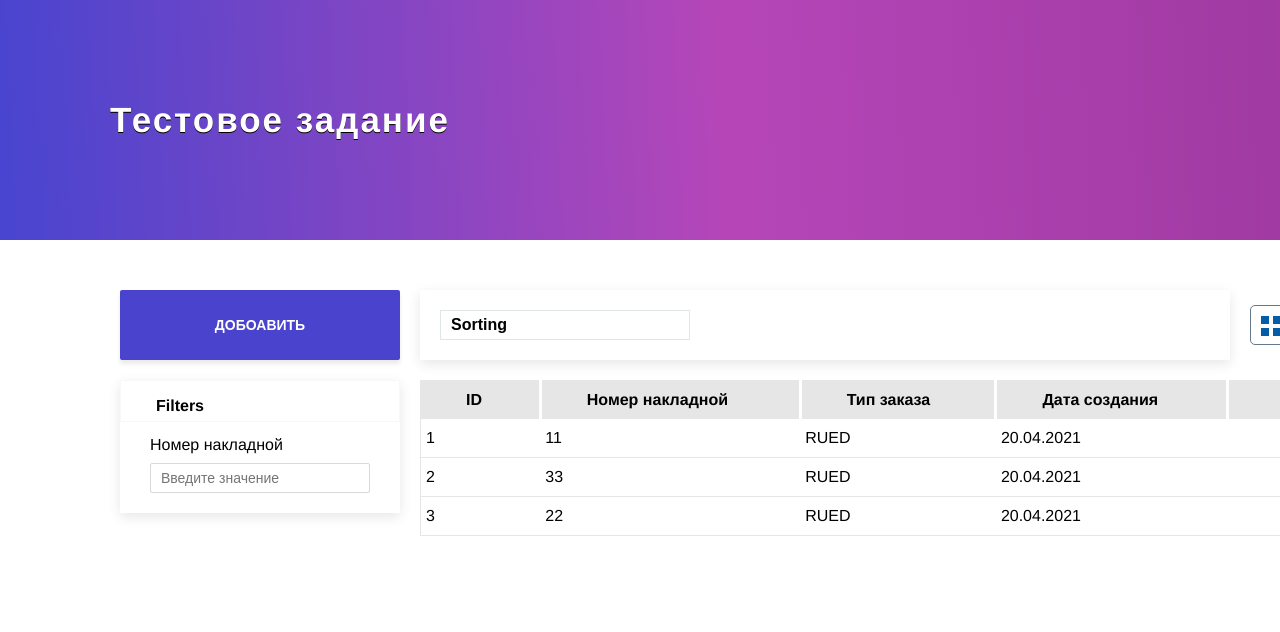
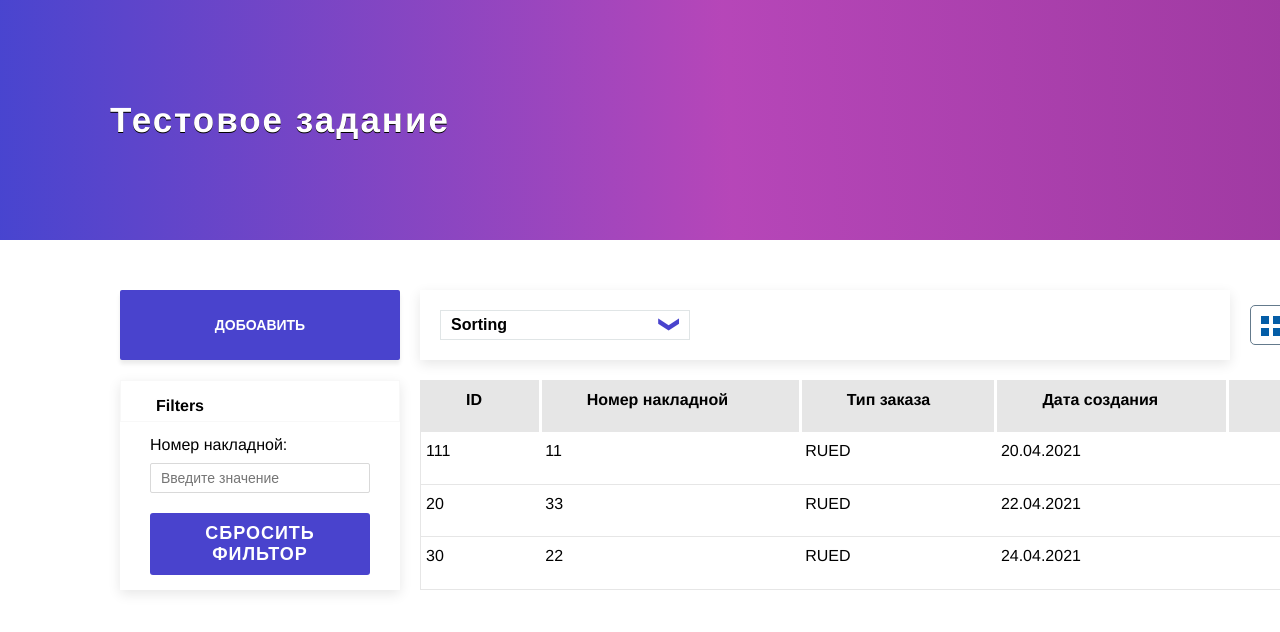
Before and after one commit to naumkin-aleksandr/to-do_list_vue, a Vue app: page /#/ in a window 1280 px wide. Shown: the top 632 px of the page. Built offline with nearby package versions, Linux system fonts and the light colour scheme.

Commit message:
added filtering and sorting

```diff
--- a/src/App.vue
+++ b/src/App.vue
@@ -15,7 +15,7 @@
 
 <script>
 
-import AddWaybill from './components/AddWaybil.vue';
+import AddWaybill from './components/AddWaybill.vue';
 import Sorting from './components/Sorting.vue';
 import Filters from './components/Filters.vue';
 import ToggleView from './components/ToggleView.vue';
--- a/src/components/AddWaybil.vue
+++ b/src/components/AddWaybill.vue
@@ -8,7 +8,7 @@
       >
       <div class="wrap-form ">
         <h3>Добавление</h3>
-      <form>
+      <form  @submit.prevent="addWaybill">
         <label for="nomber">Номер накладной</label>
         <input id="number" type="text" v-model="number" placeholder="Введите значение">
         <label for="type">Тип заказа</label>
@@ -17,7 +17,7 @@
           <option value="RUEX">RUEX</option>
           <option value="RUSG">RUSG</option>
         </select>
-        <button class="btn-add" @click.prevent="addWaybill" type="submit">Сохранить</button>
+        <button class="btn-add" type="submit">Сохранить</button>
       </form>
     </div>
     </div>
@@ -82,7 +82,7 @@ export default {
     position: fixed;
     top: 0;
     left: 0;
-    z-index: 1;
+    z-index: 3;
 
     &_hide {
       width: 1px;
--- a/src/components/Filters.vue
+++ b/src/components/Filters.vue
@@ -1,22 +1,54 @@
 <template>
   <div class="filters">
     <h3 class="filters__title">Filters</h3>
-    <form class="filters__form" action="#">
+    <form class="filters__form" @submit.prevent action="#">
       <label
         class="filters__label"
         for="filter-number-Account"
       >
-        Номер накладной
+        Номер накладной:
       </label>
       <input
         class="filters__input"
+        id="filter-number-Account"
+        v-model="message"
+        @keyup.enter="callFilter"
         type="text"
         placeholder="Введите значение"
-        id="filter-number-Account"
       />
     </form>
+    <button
+      class="filters__btn-cancel"
+      :class="{'filters__btn-cancel_active': activeBtn}"
+      @click="closeFilter"
+      >Сбросить фильтор</button>
   </div>
 </template>
+
+<script>
+import { mapMutations } from 'vuex';
+
+export default {
+  data() {
+    return {
+      message: '',
+      activeBtn: false,
+    };
+  },
+  methods: {
+    ...mapMutations(['openResultFilter', 'closeResultFilter']),
+    callFilter() {
+      this.openResultFilter(this.message);
+      this.message = '';
+      this.activeBtn = true;
+    },
+    closeFilter() {
+      this.closeResultFilter();
+      this.activeBtn = false;
+    },
+  },
+};
+</script>
 
 <style lang="scss" scoped>
   .filters {
@@ -54,5 +86,22 @@
       border: 1px solid #d9d9d9;
       border-radius: 2px;
     }
+
+    &__btn-cancel {
+      margin: 0 30px 15px;
+      padding: 10px 20px;
+      font-weight: 700;
+      font-size: 18px;
+      text-transform: uppercase;
+      letter-spacing: 1px;
+      color: #fff;
+      background: #4943cd;
+      border-radius: 3px;
+      cursor: pointer;
+
+      &_active {
+        background: #a039a2;
+      }
+    }
   }
 </style>
--- a/src/components/Sorting.vue
+++ b/src/components/Sorting.vue
@@ -1,58 +1,65 @@
 <template>
   <div class="sorting">
     <button
-        class="sorting__btn-open-list"
-        id="btn-sorting-open-list"
+      class="sorting__btn-open-list"
+      :class="{'sorting__btn-open-list_active': !sortingList}"
+      @click="openSortingList"
     >
-        Sorting
+      Sorting
     </button>
 
-    <ul class="sorting__list visuallyhidden" id="sorting-list">
-      <li class="sorting__item">
-        <button class="sorting__btn" id="ID-ascending">
-          ID - по возрастанию
-        </button>
-      </li>
-      <li class="sorting__item">
-        <button class="sorting__btn" id="ID-descending">
-            ID - по убыванию
-        </button>
-      </li>
-      <li class="sorting__item">
-        <button
-            class="sorting__btn"
-            id="date-creation-ascending"
-        >
-            Дата создания - по возрастанию
-        </button>
-      </li>
-      <li class="sorting__item">
-        <button
-            class="sorting__btn"
-            id="date-creation-descending"
-        >
-            Дата создания - по убыванию
-        </button>
-      </li>
-      <li class="sorting__item">
-        <button class="sorting__btn" id="type-order-RUED">
-            Тип заказа RUED
-        </button>
-      </li>
-      <li class="sorting__item">
-        <button class="sorting__btn" id="type-order-RUEX">
-          Тип заказа RUEX
-        </button>
-      </li>
-      <li class="sorting__item">
-        <button class="sorting__btn" id="type-order-RUSG">
-          Тип заказа RUSG
+    <ul
+      class="sorting__list"
+      :class="{visuallyhidden: sortingList}"
+      >
+      <li v-for="btn in listBtnSorting" :key="btn.type" class="sorting__item">
+        <button class="sorting__btn" @click="callSorting(btn.type)">
+          {{btn.text}}
         </button>
       </li>
     </ul>
-</div>
-<!-- /.sorting -->
+  </div>
 </template>
+
+<script>
+import { mapMutations } from 'vuex';
+
+export default {
+  data() {
+    return {
+      sortingList: true,
+      listBtnSorting: [
+        {
+          text: 'ID - по возрастанию',
+          type: 'IdAscending',
+        },
+        {
+          text: 'ID - по убыванию',
+          type: 'IdDescending',
+        },
+        {
+          text: 'Дата создания - по возрастанию',
+          type: 'dateAscending',
+        },
+        {
+          text: 'Дата создания - по убыванию',
+          type: 'dateDescending',
+        },
+      ],
+    };
+  },
+  methods: {
+    ...mapMutations(['sortingWaybills']),
+    callSorting(type) {
+      this.sortingWaybills(type);
+      this.openSortingList();
+    },
+    openSortingList() {
+      this.sortingList = !this.sortingList;
+    },
+  },
+};
+</script>
 
 <style lang="scss" scoped>
   .sorting {
@@ -78,20 +85,19 @@
       cursor: pointer;
 
     &::before {
-      content: "";
-      width: 10px;
-      height: 6px;
-      background-repeat: no-repeat;
-      background-position: -24px -18px;
+      content: "\276F";
+      font-size: 20px;
+      color: #4943cd;
       position: absolute;
       top: 50%;
-      transform: translateY(-50%);
+      transform: translateY(-50%) rotate(90deg);
       right: 10px;
     }
 
       &_active {
         &::before {
-          transform: translateY(-50%) rotate(-90deg);
+          color: #a039a2;
+          transform: translateY(-50%) rotate(0deg);
         }
       }
     }
@@ -101,7 +107,7 @@
       position: absolute;
       top: 50px;
       left: 20px;
-      z-index: 4;
+      z-index: 2;
     }
 
     &__item {
--- a/src/store/index.js
+++ b/src/store/index.js
@@ -1,6 +1,8 @@
 import Vue from 'vue';
 import Vuex from 'vuex';
 import waybills from './modules/waybills';
+
+export const bus = new Vue();
 
 Vue.use(Vuex);
 
--- a/src/store/modules/waybills.js
+++ b/src/store/modules/waybills.js
@@ -2,24 +2,25 @@ export default {
   state: {
     waybills: [
       {
-        id: 1,
+        id: 111,
         date: '20.04.2021',
         number: '11',
         type: 'RUED',
       },
       {
-        id: 2,
-        date: '20.04.2021',
+        id: 20,
+        date: '22.04.2021',
         number: '33',
         type: 'RUED',
       },
       {
-        id: 3,
-        date: '20.04.2021',
+        id: 30,
+        date: '24.04.2021',
         number: '22',
         type: 'RUED',
       },
     ],
+    valueFilter: null,
   },
   mutations: {
     createWaybill(state, newWaybill) {
@@ -31,9 +32,36 @@ export default {
     editWaybill(state, editedElem) {
       state.waybills = state.waybills.map((el) => (el.id === editedElem.id ? editedElem : el));
     },
+    sortingWaybills(state, type) {
+      function getNumber(str) {
+        return +str.replace(/[^\d]/g, '');
+      }
+
+      const sortType = {
+        IdAscending: () => state.waybills.sort((a, b) => b.id - a.id),
+        IdDescending: () => state.waybills.sort((a, b) => a.id - b.id),
+        dateAscending: () => {
+          state.waybills.sort((a, b) => getNumber(b.date) - getNumber(a.date));
+        },
+        dateDescending: () => {
+          state.waybills.sort((a, b) => getNumber(a.date) - getNumber(b.date));
+        },
+      };
+
+      sortType[type]();
+    },
+    openResultFilter(state, value) {
+      state.valueFilter = value;
+    },
+    closeResultFilter(state) {
+      state.valueFilter = null;
+    },
   },
   getters: {
-    allWaybills(state) {
+    getWaybills(state) {
+      if (state.valueFilter !== null) {
+        return state.waybills.filter((el) => el.number === state.valueFilter);
+      }
       return state.waybills;
     },
   },
--- a/src/views/CardBlock.vue
+++ b/src/views/CardBlock.vue
@@ -1,6 +1,6 @@
 <template>
   <div class="card-list">
-    <CardItem  v-for="waybill in allWaybills" :key="waybill.id" :waybill="waybill"/>
+    <CardItem  v-for="waybill in getWaybills" :key="waybill.id" :waybill="waybill"/>
   </div>
 </template>
 
@@ -13,7 +13,7 @@ export default {
     CardItem,
   },
   computed: {
-    ...mapGetters(['allWaybills']),
+    ...mapGetters(['getWaybills']),
   },
 };
 </script>
--- a/src/views/TabularView.vue
+++ b/src/views/TabularView.vue
@@ -7,7 +7,7 @@
       <th>Дата создания</th>
       <th></th>
     </tr>
-    <TableItem v-for="waybill in allWaybills" :key="waybill.id" :waybill="waybill"/>
+    <TableItem v-for="waybill in getWaybills" :key="waybill.id" :waybill="waybill"/>
   </table>
 </template>
 
@@ -20,7 +20,7 @@ export default {
     TableItem,
   },
   computed: {
-    ...mapGetters(['allWaybills']),
+    ...mapGetters(['getWaybills']),
   },
 };
 </script>
```
